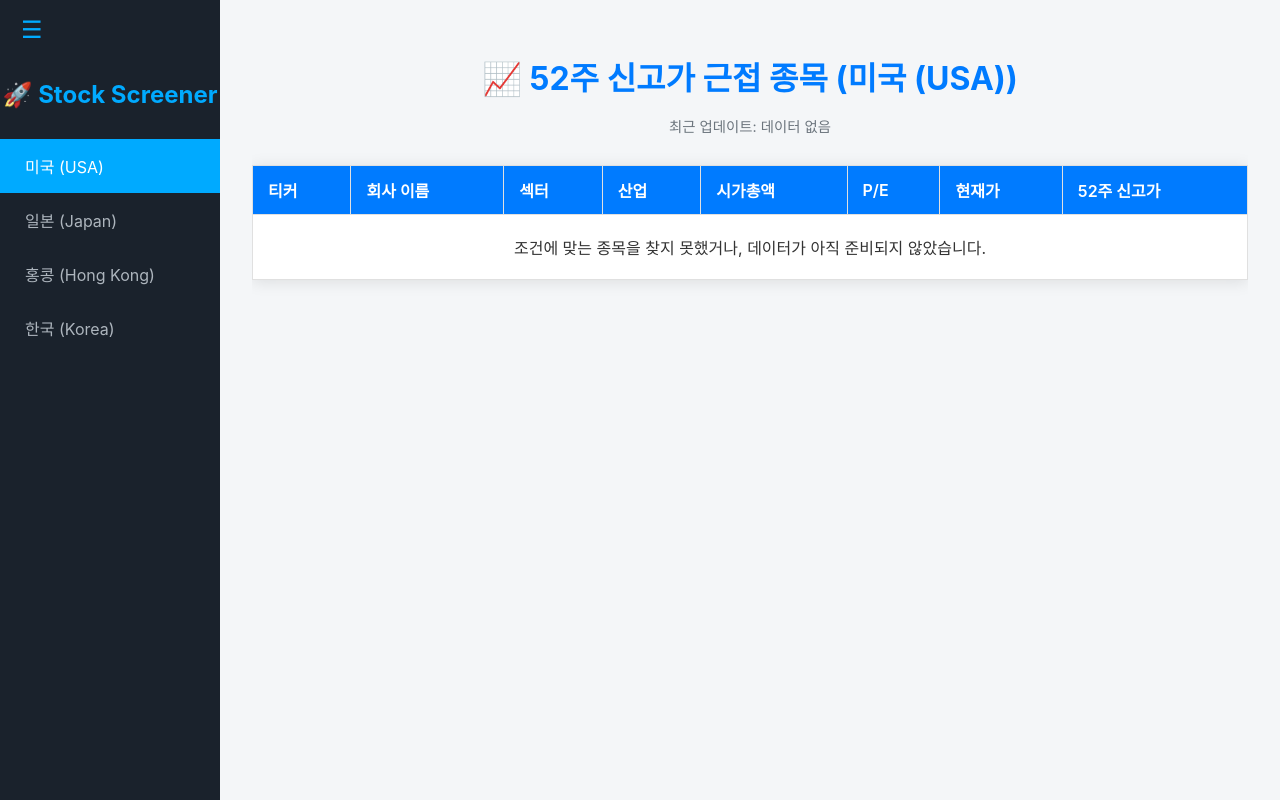
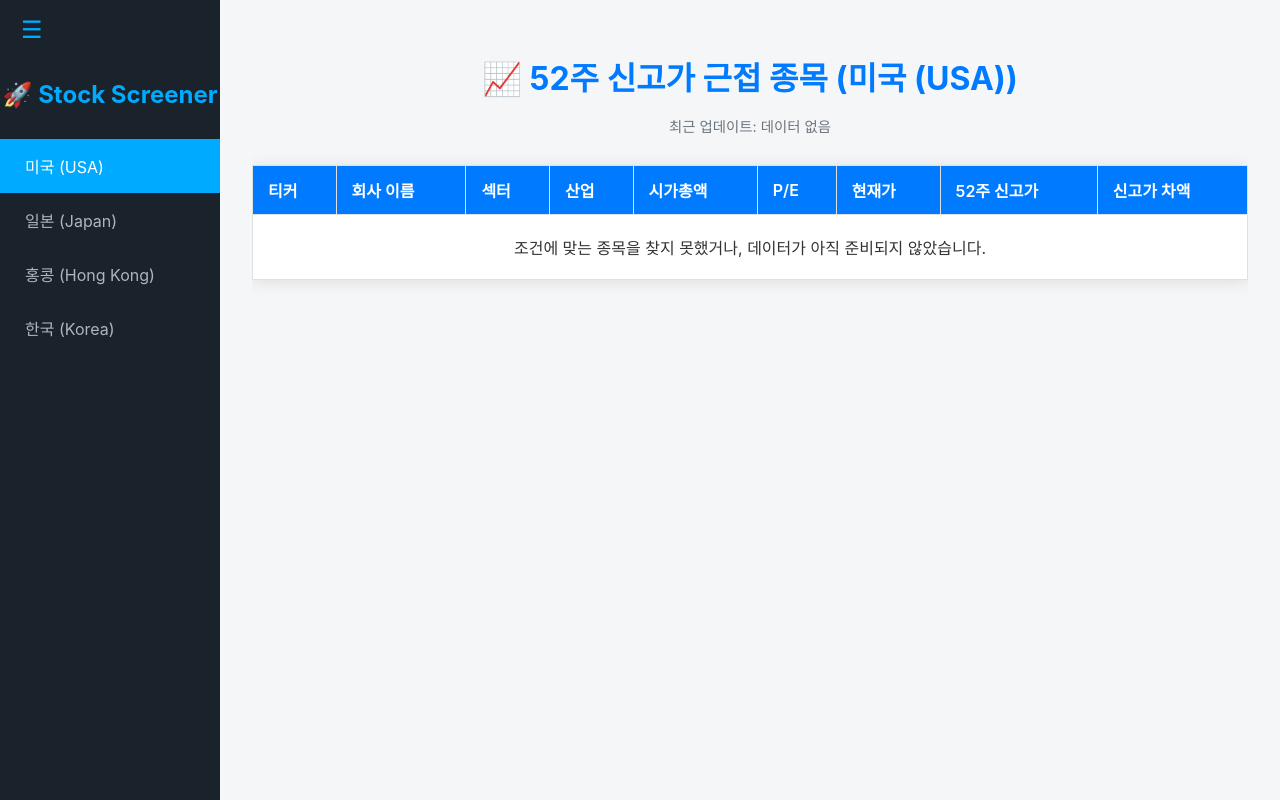
Before and after one commit to Shamera-Debug/stock-screener-render, a Flask app: page /us in a window 1280 px wide. Run offline with Flask 3, Linux system fonts and the light colour scheme.

Commit message:
Update index.html

```diff
--- a/templates/index.html
+++ b/templates/index.html
@@ -55,6 +55,7 @@
                         <th class="sortable" onclick="sortTable(5, 'num')">P/E</th>
                         <th class="sortable" onclick="sortTable(6, 'price')">현재가</th>
                         <th class="sortable" onclick="sortTable(7, 'price')">52주 신고가</th>
+                        <th class="sortable" onclick="sortTable(8, 'price')">신고가 차액</th>
                     </tr>
                 </thead>
                 <tbody>
@@ -68,10 +69,11 @@
                         <td>{{ stock['P/E (TTM)'] }}</td>
                         <td>{{ stock['Current Price'] }}</td>
                         <td>{{ stock['52-Week High'] }}</td>
+                        <td>{{ stock['Price Diff'] }}</td>
                     </tr>
                     {% else %}
                     <tr>
-                        <td colspan="8" style="text-align: center; padding: 20px;">조건에 맞는 종목을 찾지 못했거나, 데이터가 아직 준비되지 않았습니다.</td>
+                        <td colspan="9" style="text-align: center; padding: 20px;">조건에 맞는 종목을 찾지 못했거나, 데이터가 아직 준비되지 않았습니다.</td>
                     </tr>
                     {% endfor %}
                 </tbody>
```
